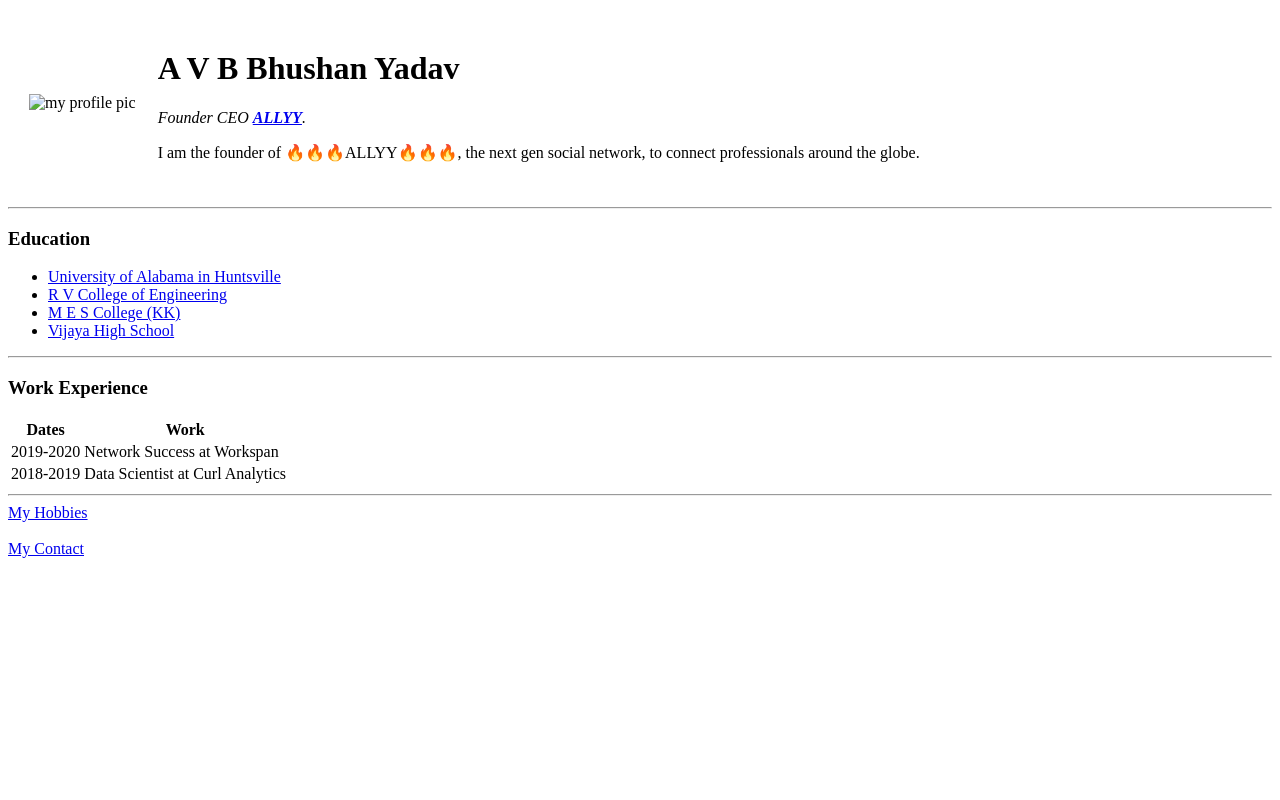
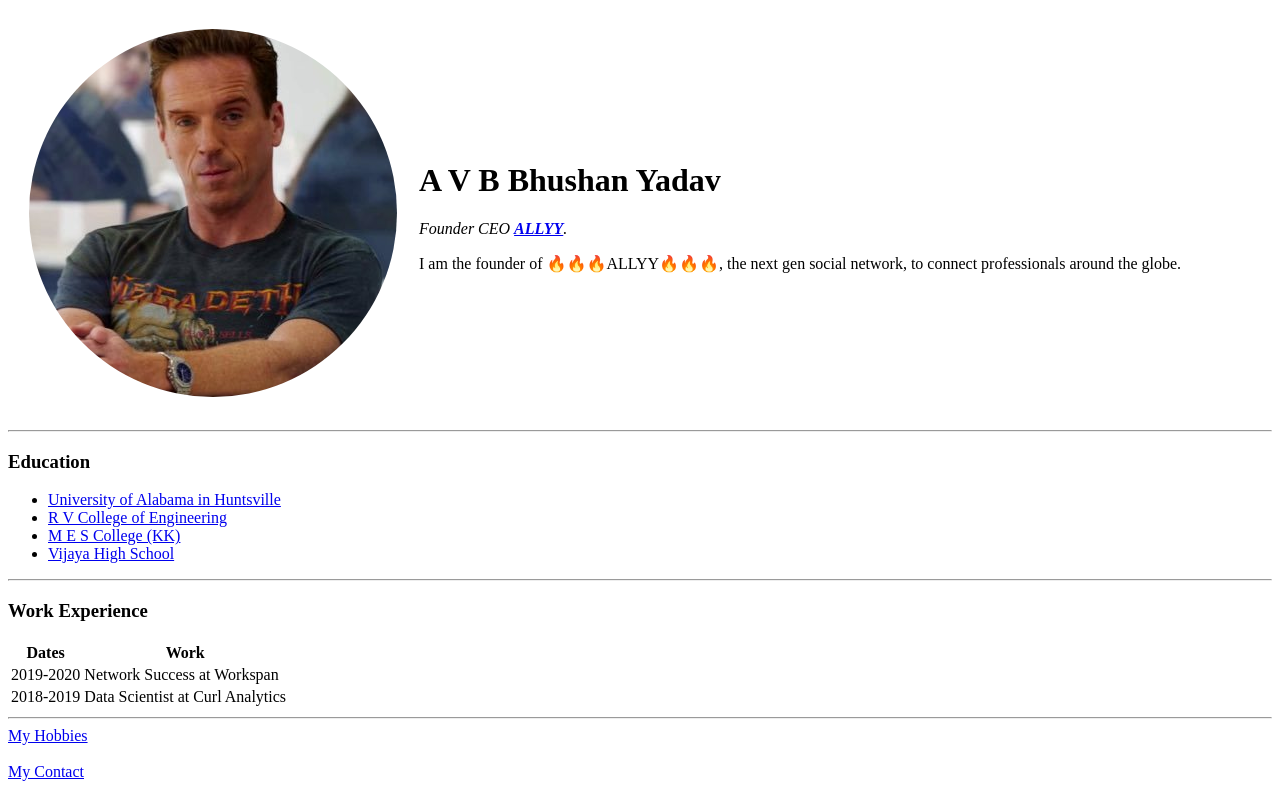
Before and after one commit to gbhbusiness9/cv, a plain HTML site: page index.html in a window 1280 px wide. Drawn offline with Linux system fonts and the light colour scheme.

Commit message:
removed folder name

```diff
--- a/index.html
+++ b/index.html
@@ -7,7 +7,7 @@
 <body>
     <table cellspacing="20">
         <tr>
-            <td><img src="images/bobbyAXELRODcircle.png" alt="my profile pic"></td>
+            <td><img src="bobbyAXELRODcircle.png" alt="my profile pic"></td>
             <td><h1>A V B Bhushan Yadav</h1>
                 <p><em>Founder CEO <a href="https://www.polywork.com/"><strong>ALLYY</strong></a>.</em></p>
                 <p>I am the founder of 🔥🔥🔥ALLYY🔥🔥🔥, the next gen social network, to connect professionals around the globe.</p></td>
```
